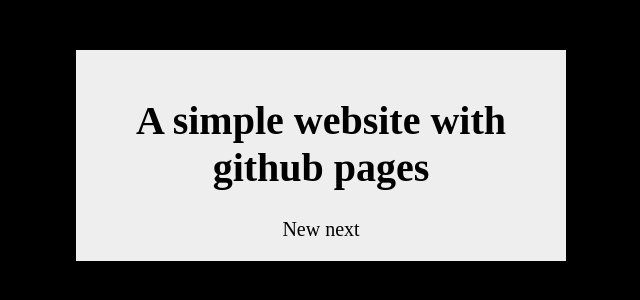
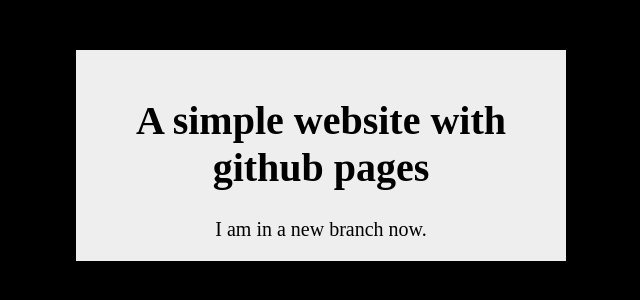
Before and after one commit to zitronenfalterin/zitronenfalterin.github.io, a plain HTML site: page pages/page1.html in a window 1280 px wide. Shown: the whole page, without its empty margins (319-959 px from the left). Drawn offline with Linux system fonts and the light colour scheme; files that its build step writes are made by us from their sources.

Commit message:
page1 new branch

```diff
--- a/pages/page1.html
+++ b/pages/page1.html
@@ -11,7 +11,7 @@
     <div class="main">
       <h1>A simple website with github pages</h1>
 
-      New next
+      I am in a new branch now.
 
     </div> <!-- end main -->
   </body>
```
